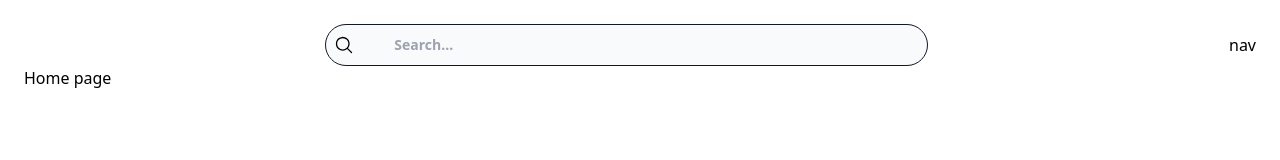
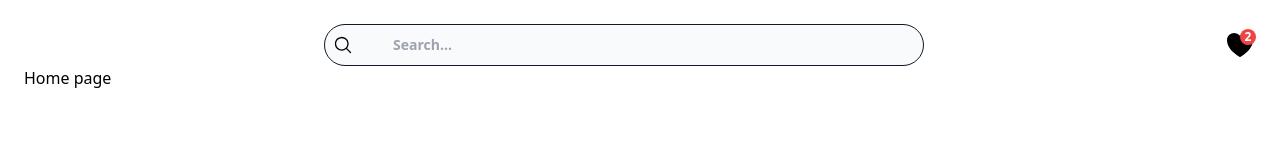
Before and after one commit to awaisanwar544/image-gallery, a React (Create React App) app: page / in a window 1280 px wide. Shown: the top 160 px of the page. Built offline with nearby package versions, Linux system fonts and the light colour scheme.

Commit message:
Add navigation home and liked button

```diff
--- a/src/App.js
+++ b/src/App.js
@@ -2,6 +2,7 @@ import './App.css';
 import Home from './pages/Home'
 import Liked from './pages/Liked'
 import SearchBar from './components/SearchBar';
+import Navigation from './components/Navigation';
 import { BrowserRouter as Router, Routes, Route } from 'react-router-dom';
 
 function App() {
@@ -13,7 +14,7 @@ function App() {
             <SearchBar />
           </div>
           <nav>
-            nav
+            <Navigation />
           </nav>
         </header>
         <Routes>
--- /dev/null
+++ b/src/components/Navigation.js
@@ -0,0 +1,30 @@
+import React, { useState } from 'react';
+import { HeartIcon } from '@heroicons/react/24/solid'
+import { HomeIcon } from '@heroicons/react/24/outline'
+import { useLocation } from 'react-router-dom';
+import {Link} from "react-router-dom";
+
+function Navigation() {
+
+  const location = useLocation();
+  const [likesCount, setLikesCount] = useState(2)
+
+  return (
+    <>
+      {location.pathname === '/' ?
+      <Link to="/liked" className="relative">
+        <div className="flex absolute justify-center items-center bg-red-500 rounded-lg w-4 h-4 right-0">
+          <p className="text-white font-bold text-xs">{likesCount}</p>
+        </div>
+        <HeartIcon className="h-8 w-8" />
+      </Link>
+      :
+      <Link to="/">
+        <HomeIcon className="h-8 w-8" />
+      </Link>
+    }
+    </>
+  );
+}
+
+export default Navigation;
```
